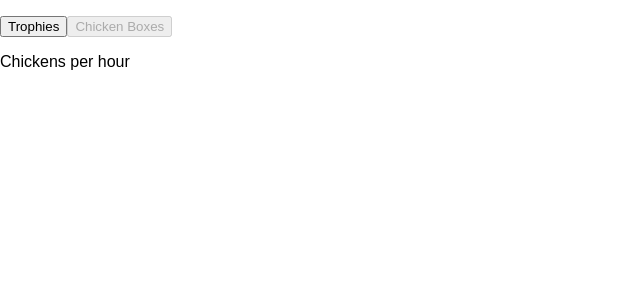
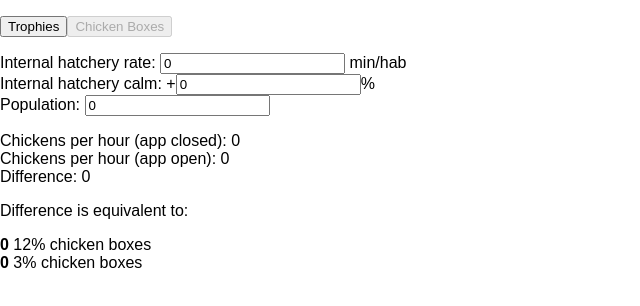
Before and after one commit to zofrex/eggs-calculator, a React (Create React App) app: page / in a window 1280 px wide. Both pictures are taken after a click on the button "Chicken Boxes". Shown: the top 306 px of the page, without its empty margins (0-640 px from the left). Built offline with nearby package versions, Linux system fonts and the light colour scheme.

Commit message:
Add form for chicken box calculator

```diff
--- a/src/App.js
+++ b/src/App.js
@@ -148,7 +148,25 @@ export class TrophyCalculator extends Component {
 
 export class ChickenBoxCalculator extends Component {
     render() {
-        return "Chickens per hour";
+        return (
+            <div>
+                <p>
+                  <label>Internal hatchery rate: <input name="rate" type="text" value="0"/></label> min/hab<br/>
+                  <label>Internal hatchery calm: +<input name="calm" type="text" value="0"/>%</label><br/>
+                  <label>Population: <input name="population" type="text" value="0"/></label><br/>
+                </p>
+                <p>
+                  Chickens per hour (app closed): 0<br/>
+                  Chickens per hour (app open): 0<br/>
+                  Difference: 0
+                </p>
+                <p>Difference is equivalent to:</p>
+                <p>
+                  <b>0</b> 12% chicken boxes<br/>
+                  <b>0</b> 3% chicken boxes<br/>
+                </p>
+            </div>
+          );
     }
 }
 
```
Also changed, not shown: 1 other file (tests, documents, lock files or other folders).
